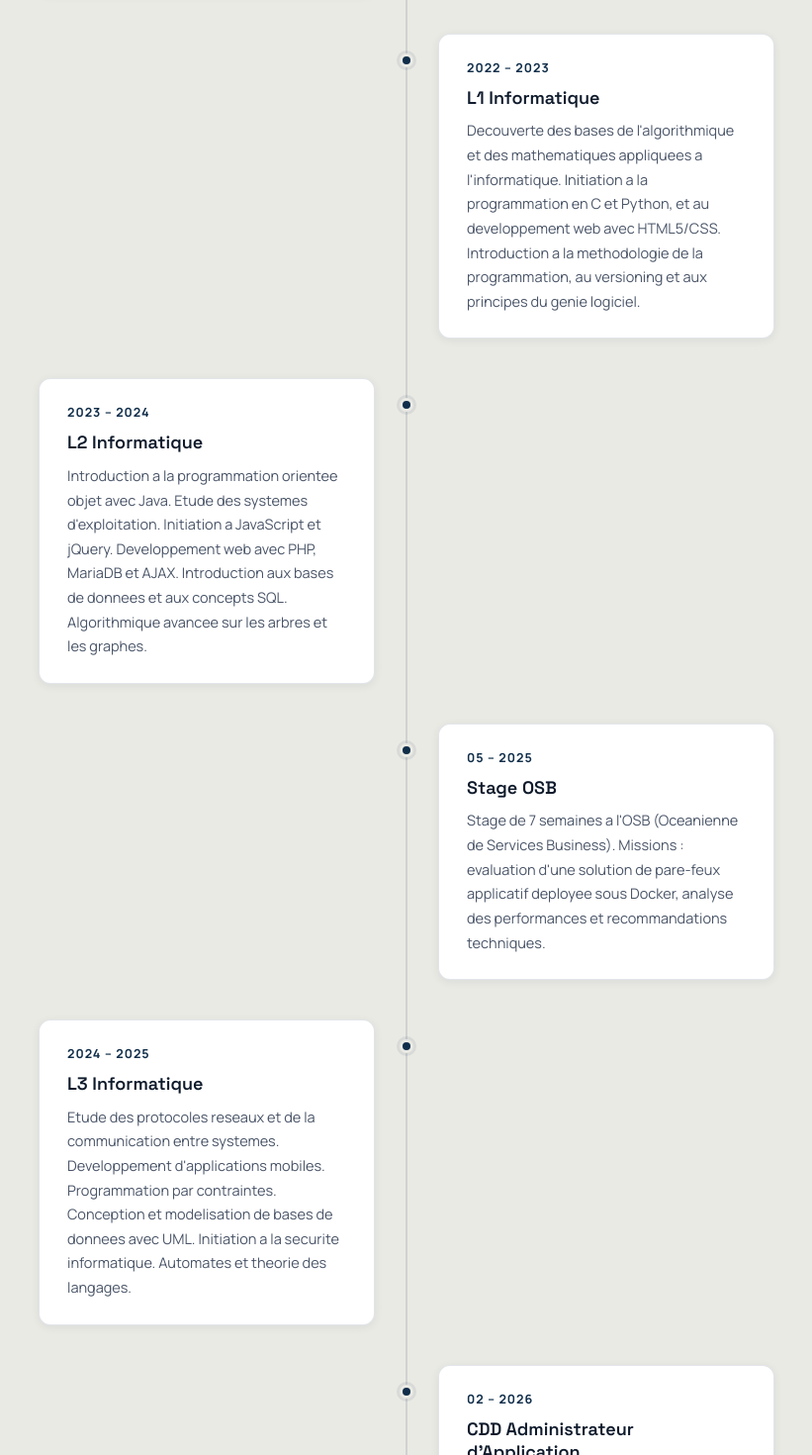
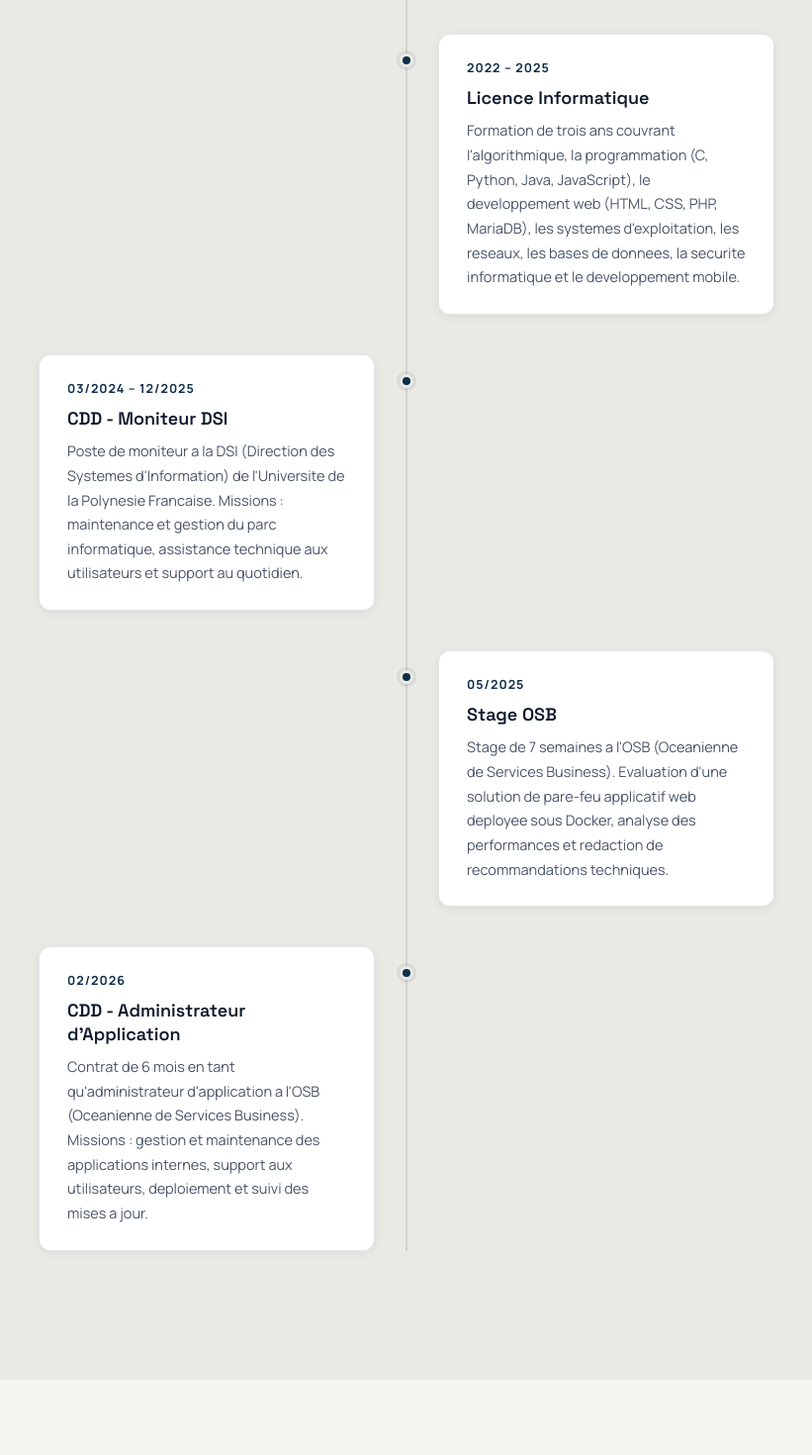
Before and after one commit to lennon-tp/portfolio-react, a React (Vite) app: page / in a window 1280 px wide. Shown: the part 1220-2690 px from the top of the page at 99% size, without its empty margins (229-1050 px from the left). Built offline with nearby package versions, Linux system fonts and the light colour scheme.

Commit message:
feat: modification de la timeline

```diff
--- a/src/data/timeline.js
+++ b/src/data/timeline.js
@@ -9,43 +9,35 @@ const timeline = [
   },
   {
     id: 2,
-    date: "2022 – 2023",
-    titleFr: "L1 Informatique",
-    titleEn: "1st Year Computer Science",
-    descFr: "Decouverte des bases de l'algorithmique et des mathematiques appliquees a l'informatique. Initiation a la programmation en C et Python, et au developpement web avec HTML5/CSS. Introduction a la methodologie de la programmation, au versioning et aux principes du genie logiciel.",
-    descEn: "Explored fundamentals of algorithms and mathematics for computer science. Learned programming basics in C and Python, and web development with HTML5/CSS. Introduced to programming methodology, version control, and software engineering principles.",
+    date: "2022 – 2025",
+    titleFr: "Licence Informatique",
+    titleEn: "Bachelor's Degree in Computer Science",
+    descFr: "Formation de trois ans couvrant l'algorithmique, la programmation (C, Python, Java, JavaScript), le developpement web (HTML, CSS, PHP, MariaDB), les systemes d'exploitation, les reseaux, les bases de donnees, la securite informatique et le developpement mobile.",
+    descEn: "Three-year degree covering algorithms, programming (C, Python, Java, JavaScript), web development (HTML, CSS, PHP, MariaDB), operating systems, networking, databases, cybersecurity, and mobile development.",
   },
   {
     id: 3,
-    date: "2023 – 2024",
-    titleFr: "L2 Informatique",
-    titleEn: "2nd Year Computer Science",
-    descFr: "Introduction a la programmation orientee objet avec Java. Etude des systemes d'exploitation. Initiation a JavaScript et jQuery. Developpement web avec PHP, MariaDB et AJAX. Introduction aux bases de donnees et aux concepts SQL. Algorithmique avancee sur les arbres et les graphes.",
-    descEn: "Introduction to object-oriented programming with Java. Study of operating systems. Introduction to JavaScript and jQuery. Web development with PHP, MariaDB, and AJAX. Introduction to databases and SQL concepts. Advanced algorithms on trees and graphs.",
+    date: "03/2024 – 12/2025",
+    titleFr: "CDD - Moniteur DSI",
+    titleEn: "Fixed-term Contract - IT Support Technician",
+    descFr: "Poste de moniteur a la DSI (Direction des Systemes d'Information) de l'Universite de la Polynesie Francaise. Missions : maintenance et gestion du parc informatique, assistance technique aux utilisateurs et support au quotidien.",
+    descEn: "IT Support position at the DSI (Information Systems Department) of the University of French Polynesia. Tasks: computer equipment maintenance and inventory management, technical assistance and day-to-day user support.",
   },
   {
     id: 4,
-    date: "05 – 2025",
+    date: "05/2025",
     titleFr: "Stage OSB",
     titleEn: "OSB Internship",
-    descFr: "Stage de 7 semaines a l'OSB (Oceanienne de Services Business). Missions : evaluation d'une solution de pare-feux applicatif deployee sous Docker, analyse des performances et recommandations techniques.",
-    descEn: "7-week internship at OSB (Oceanienne de Services Business). Tasks: evaluation of an application firewall solution deployed with Docker, performance analysis, and technical recommendations.",
+    descFr: "Stage de 7 semaines a l'OSB (Oceanienne de Services Business). Evaluation d'une solution de pare-feu applicatif web deployee sous Docker, analyse des performances et redaction de recommandations techniques.",
+    descEn: "7-week internship at OSB (Oceanienne de Services Business). Evaluation of a web application firewall solution deployed with Docker, performance analysis and technical recommendations.",
   },
   {
     id: 5,
-    date: "2024 – 2025",
-    titleFr: "L3 Informatique",
-    titleEn: "3rd Year Computer Science",
-    descFr: "Etude des protocoles reseaux et de la communication entre systemes. Developpement d'applications mobiles. Programmation par contraintes. Conception et modelisation de bases de donnees avec UML. Initiation a la securite informatique. Automates et theorie des langages.",
-    descEn: "Study of network protocols and system communication. Mobile application development. Constraint-based programming. Database design and modeling using UML. Introduction to cybersecurity and best practices. Automata theory and formal languages.",
-  },
-  {
-    id: 6,
-    date: "02 – 2026",
-    titleFr: "CDD Administrateur d'Application",
-    titleEn: "Fixed-term Application Administrator",
+    date: "02/2026",
+    titleFr: "CDD - Administrateur d'Application",
+    titleEn: "Fixed-term Contract - Application Administrator",
     descFr: "Contrat de 6 mois en tant qu'administrateur d'application a l'OSB (Oceanienne de Services Business). Missions : gestion et maintenance des applications internes, support aux utilisateurs, deploiement et suivi des mises a jour.",
-    descEn: "6-month fixed-term contract as an Application Administrator at OSB. Tasks: managing and maintaining internal applications, user support, deployment and monitoring of updates.",
+    descEn: "6-month fixed-term contract as Application Administrator at OSB (Oceanienne de Services Business). Tasks: managing and maintaining internal applications, user support, deployment and monitoring of updates.",
   },
 ];
 
```
